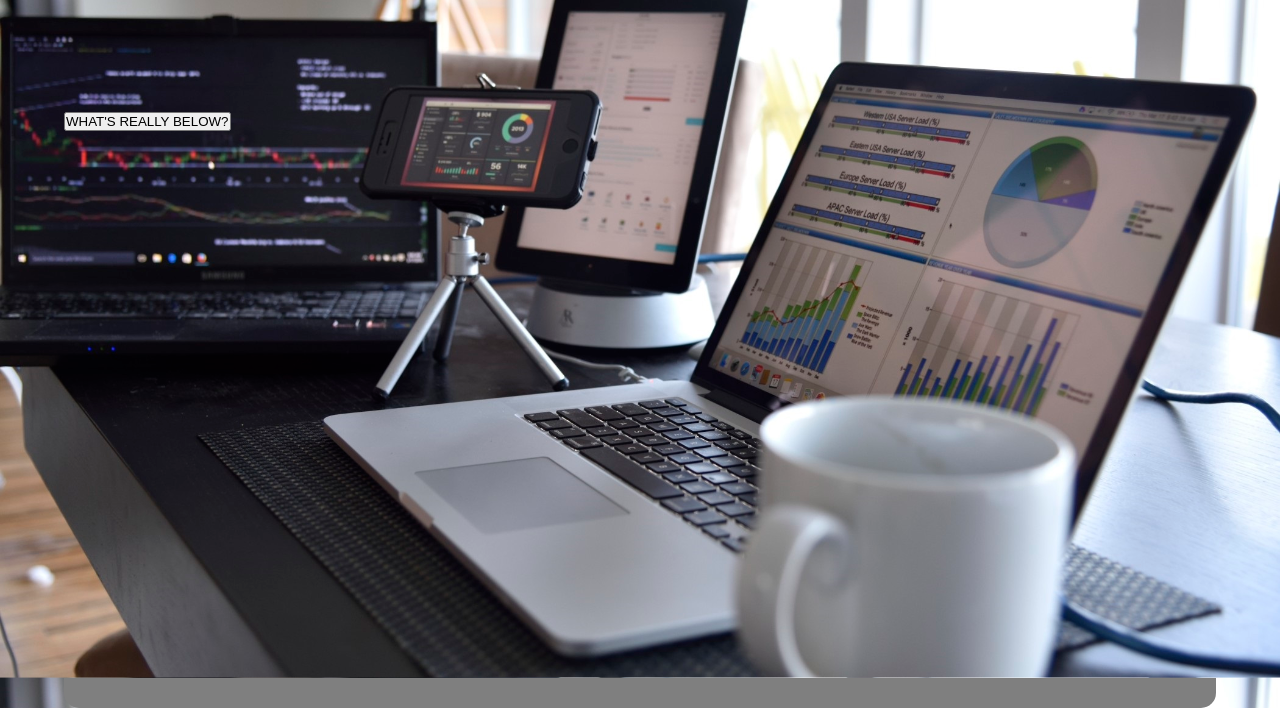
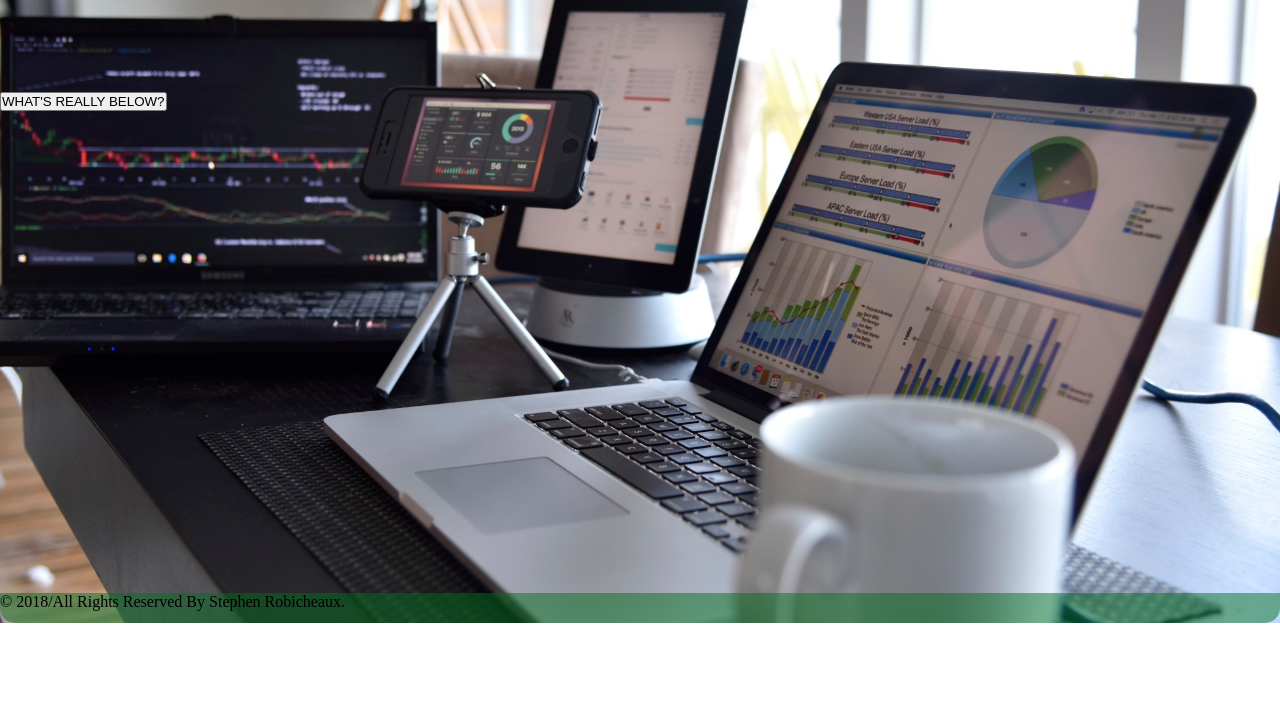
Before and after one commit to stephenrobic/stephenrobic.github.io, a plain HTML site: page index.html in a window 1280 px wide. Shown: the part 177-885 px from the top of the page. After the commit the page ends 800 px from the top, so only its background shows below. Drawn offline with Linux system fonts and the light colour scheme.

Commit message:
edited background length/height; also made header and footer at very top and bottom and added copyright

```diff
--- a/index.html
+++ b/index.html
@@ -90,7 +90,7 @@
 
 		</div><!-- THIS IS THE END OF THE CONTENT -->
 
-		<footer></footer>
+		<footer> <p class = "copyright"> &copy; 2018/All Rights Reserved By Stephen Robicheaux. </p> </footer>
 
 	</div> <!-- THIS IS THE END OF THE WRAPPER -->
 </body>
--- a/main.css
+++ b/main.css
@@ -15,7 +15,7 @@ html, body{
 
 body{
 	/* background-color: #ffffff; */
-	min-height: 100%;
+	height: 100%;
 	background-image: url("Background.jpg");
 	background-size: cover;
 }
@@ -23,11 +23,13 @@ body{
 /*       W R A P P E R
 ------------------------------- */
 div.wrapper{
-	width: 90%;
-	max-width: 95%;
+	width: 100%;
+	min-height: 100%;
+	/* height: 100%; */
+	/* max-width: 100%; */
 	/* height: 90%; */
 	/* min-height: 95%; */
-	margin: 20px auto;
+	/* margin: 20px auto; */
 
 }
 
@@ -37,6 +39,7 @@ header{
 	width: 100%;
 	height: 100px;
 	background-image: url("chipsImage.jpg");
+	opacity: .8;
 	background-size: cover;
 	border-top-left-radius: 15px;
 	border-top-right-radius: 15px;
@@ -91,8 +94,8 @@ div.content{
 	width: auto;
 	/* height: auto; */
 	/* min-height: 50px; */  /*with this min, the heght will start this small and grow as much as it needs*/
-	height: 700px;
-	min-height: 95%;
+	height: auto;
+	min-height: 100%;
 	/* background-color: rgb(255, 255, 255); */
 }
 
@@ -114,9 +117,14 @@ p.contentTxt{
 /*    F O O T E R
 ------------------------------ */
 footer{
-	background-image: url("chipsImage.jpg");
-	background-position: 0 -135px;
-	width: auto;
+	background-color: rgba(5, 110, 31, 0.493);
+	/* background-image: url("chipsImage.jpg"); */
+	/* background-position: 0 -135px; */
+	position: fixed;
+	bottom: 0;
+	left: 0;
+	margin-top: -30px;
+	width: 100%;
 	height: 30px;
 	border-bottom-left-radius: 15px;
 	border-bottom-right-radius: 15px;
```
